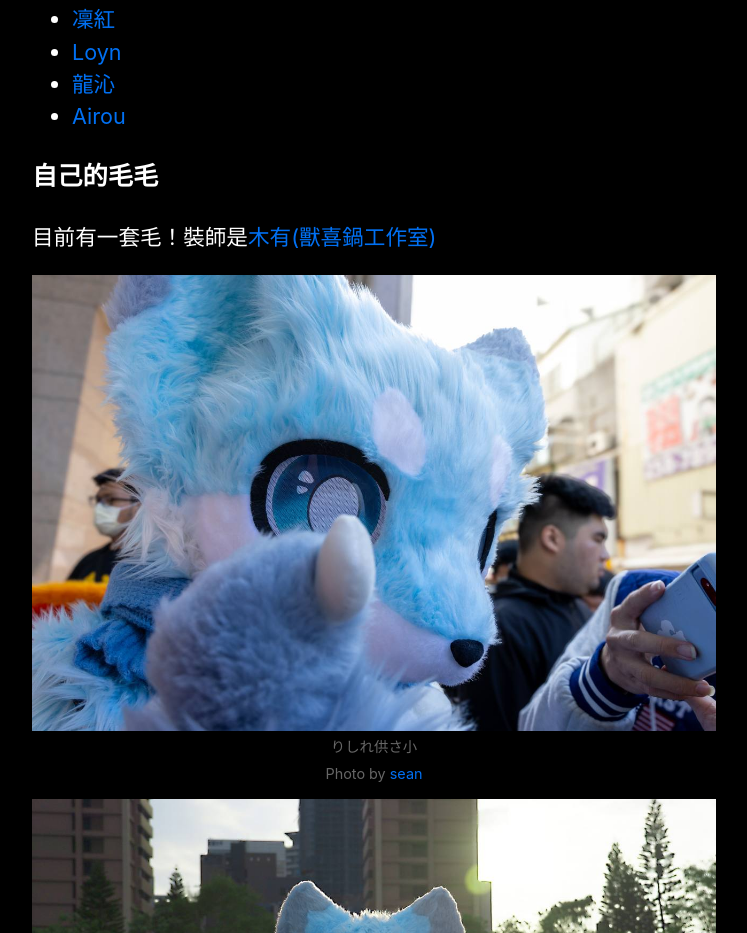
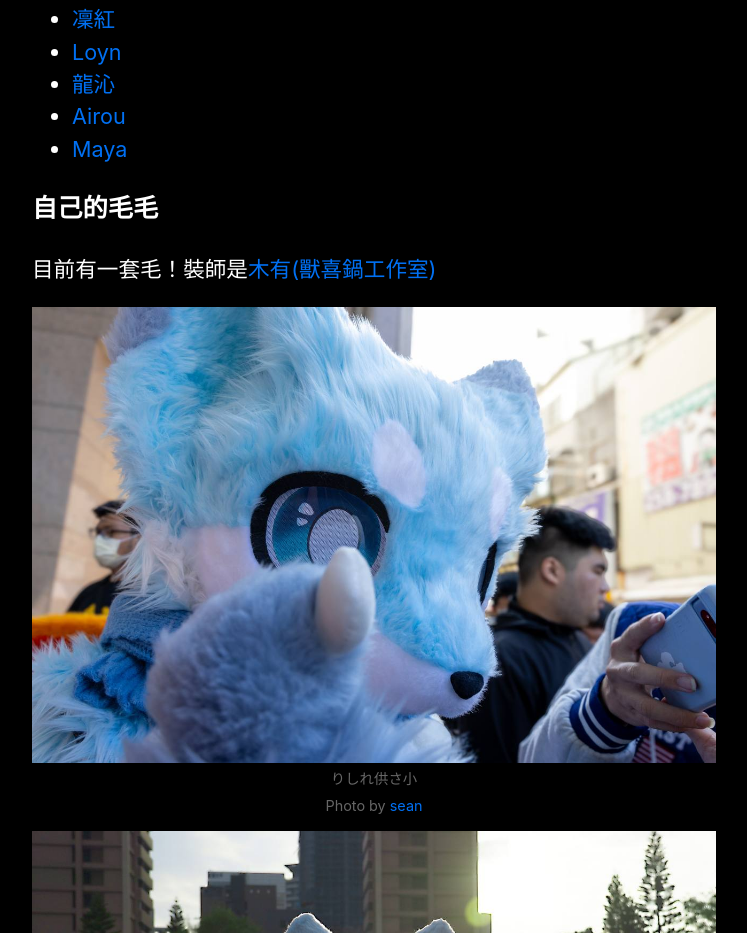
Before and after one commit to SmoothieNoIce/flexolk-blog, a Next.js app: page /info in a window 1280 px wide. Shown: the part 1140-2073 px from the top of the page, without its empty margins (266-1013 px from the left). Built offline with nearby package versions, Linux system fonts and the light colour scheme.

Commit message:
feat: info add

```diff
--- a/pages/info.js
+++ b/pages/info.js
@@ -46,6 +46,7 @@ export default function Info({ allPostsData }) {
                     <li><Link href="https://x.com/loynuwu">Loyn</Link></li>
                     <li><Link href="https://x.com/wade990047">龍沁</Link></li>
                     <li><Link href="https://x.com/AirouCat620">Airou</Link></li>
+                    <li><Link href="https://x.com/maya_furry">Maya</Link></li>
                 </ul>
 
                 <h3>自己的毛毛</h3>
```
